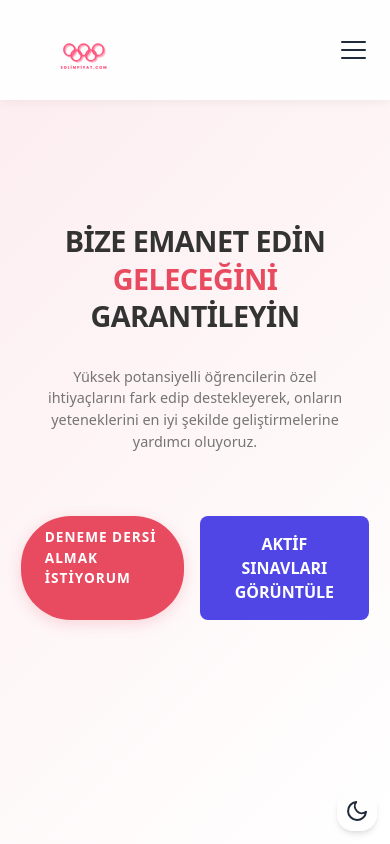
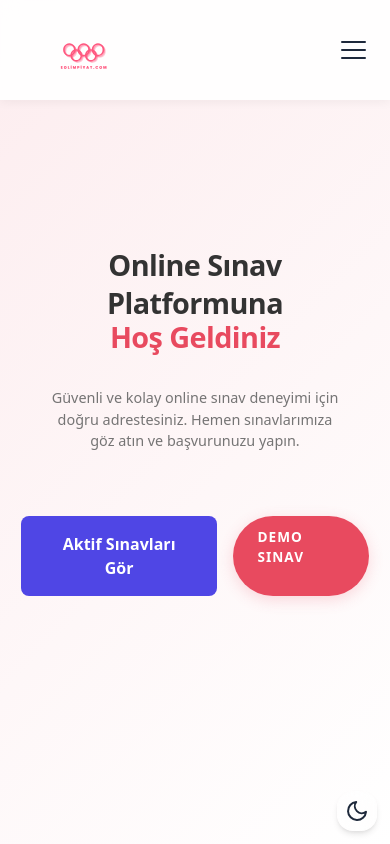
Before and after one commit to alifuatakbas/e-math-frontend, a Next.js app: page / in a window 390 px wide. Shown: the top 844 px of the page. Built offline with nearby package versions, Linux system fonts and the light colour scheme.

Commit message:
mobilenavbar

```diff
--- a/app/components/Hero.tsx
+++ b/app/components/Hero.tsx
@@ -8,7 +8,10 @@ interface Exam {
   id: number;
   title: string;
   registration_start_date: string;
+  registration_end_date: string;
   exam_start_date: string;
+  exam_end_date: string;
+  status: string;
 }
 
 const Hero = () => {
@@ -36,13 +39,12 @@ const Hero = () => {
       document.documentElement.classList.remove('dark-theme');
       document.body.style.backgroundColor = '#F8FAFC';
     }
-  }, []);
+  }, [darkMode]);
 
   const toggleTheme = () => {
-    setDarkMode(!darkMode);
-    document.documentElement.classList.toggle('dark-theme');
-    document.body.style.backgroundColor = darkMode ? '#F8FAFC' : '#0F172A';
-    localStorage.setItem('theme', darkMode ? 'light' : 'dark');
+    const newTheme = !darkMode;
+    setDarkMode(newTheme);
+    localStorage.setItem('theme', newTheme ? 'dark' : 'light');
   };
 
   const fetchExams = async () => {
@@ -59,31 +61,34 @@ const Hero = () => {
     }
   };
 
-  const handleShowExams = () => {
-    setShowExams(true);
-    fetchExams();
-  };
-
   const formatDate = (dateString: string) => {
-    return new Date(dateString).toLocaleDateString('tr-TR', {
+    const date = new Date(dateString);
+    return date.toLocaleDateString('tr-TR', {
+      day: '2-digit',
+      month: '2-digit',
       year: 'numeric',
-      month: 'long',
-      day: 'numeric',
       hour: '2-digit',
       minute: '2-digit'
     });
   };
 
+  const getStatusText = (status: string) => {
+    switch (status) {
+      case 'registration_open':
+        return 'Başvurular Açık';
+      case 'exam_active':
+        return 'Sınav Aktif';
+      default:
+        return status;
+    }
+  };
+
   return (
     <section className={`${styles.hero} ${darkMode ? styles.darkMode : ''}`}>
-      <div className={styles.backgroundAnimation}>
-        <div className={styles.gradientOverlay}></div>
-      </div>
-
       <button
         onClick={toggleTheme}
         className={`${styles.themeToggle} ${darkMode ? styles.darkThemeToggle : ''}`}
-        aria-label="Toggle theme"
+        aria-label="Tema değiştir"
       >
         {darkMode ? <FiSun className={styles.themeIcon} /> : <FiMoon className={styles.themeIcon} />}
       </button>
@@ -92,25 +97,33 @@ const Hero = () => {
         <div className={styles.content}>
           <div className={styles.sloganBox}>
             <h1 className={styles.slogan}>
-              <div>BİZE EMANET EDİN</div>
-              <div><span className={styles.titleAccent}>GELECEĞİNİ</span></div>
-              <div>GARANTİLEYİN</div>
+              <div>Online Sınav</div>
+              <div>Platformuna <span className={styles.titleAccent}>Hoş Geldiniz</span></div>
             </h1>
           </div>
+
           <div className={styles.infoBox}>
             <p className={styles.infoText}>
-              Yüksek potansiyelli öğrencilerin özel ihtiyaçlarını fark edip destekleyerek, onların yeteneklerini en iyi
-              şekilde geliştirmelerine yardımcı oluyoruz.
+              Güvenli ve kolay online sınav deneyimi için doğru adrestesiniz.
+              Hemen sınavlarımıza göz atın ve başvurunuzu yapın.
             </p>
           </div>
 
           <div className={styles.buttonWrapper}>
-            <a href="https://eolimpiyat.com/basvuru" className={styles.demoButton}>
-              DENEME DERSİ ALMAK İSTİYORUM
-            </a>
-            <button onClick={handleShowExams} className={styles.examButton}>
-              AKTİF SINAVLARI GÖRÜNTÜLE
+            <button
+              onClick={() => {
+                setShowExams(true);
+                fetchExams();
+              }}
+              className={styles.examButton}
+            >
+              Aktif Sınavları Gör
             </button>
+            <Link href="/demo" className={styles.demoButton}>
+              Demo Sınav
+            </Link>
+          </div>
+        </div>
       </div>
 
       {showExams && (
@@ -119,14 +132,17 @@ const Hero = () => {
             <h2>Aktif Sınavlar</h2>
             {isLoading ? (
               <p>Yükleniyor...</p>
+            ) : exams.length === 0 ? (
+              <p>Şu anda aktif sınav bulunmamaktadır.</p>
             ) : (
               <div className={styles.examsList}>
                 {exams.map((exam) => (
                   <div key={exam.id} className={styles.examCard}>
                     <h3>{exam.title}</h3>
                     <div className={styles.examDetails}>
-                          <p>Başvuru Tarihi: {formatDate(exam.registration_start_date)}</p>
+                      <p>Başvuru Tarihi: {formatDate(exam.registration_start_date)} - {formatDate(exam.registration_end_date)}</p>
                       <p>Sınav Tarihi: {formatDate(exam.exam_start_date)}</p>
+                      <p>Durum: {getStatusText(exam.status)}</p>
                     </div>
                     <Link href="/login" className={styles.applyButton}>
                       Başvuru Yap
@@ -144,8 +160,6 @@ const Hero = () => {
           </div>
         </div>
       )}
-        </div>
-      </div>
     </section>
   )
 }
```
Lines whose indentation alone changed are shown as unchanged.
